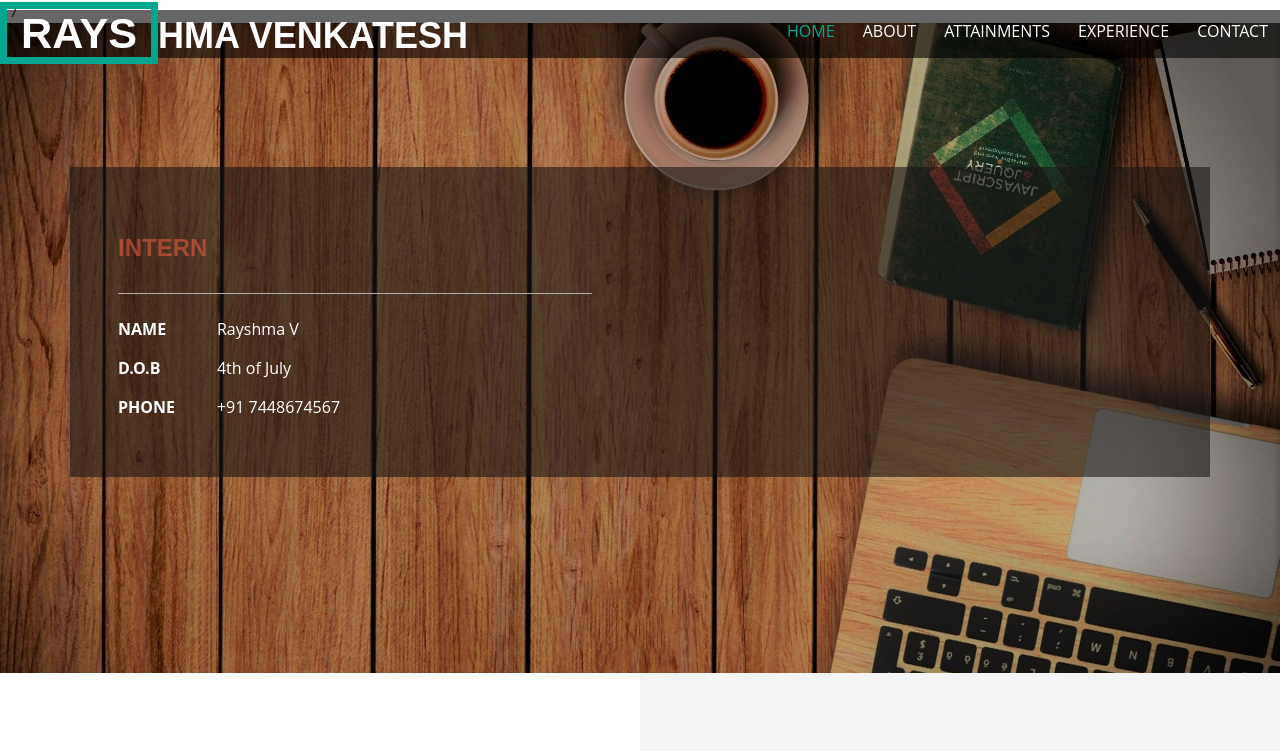
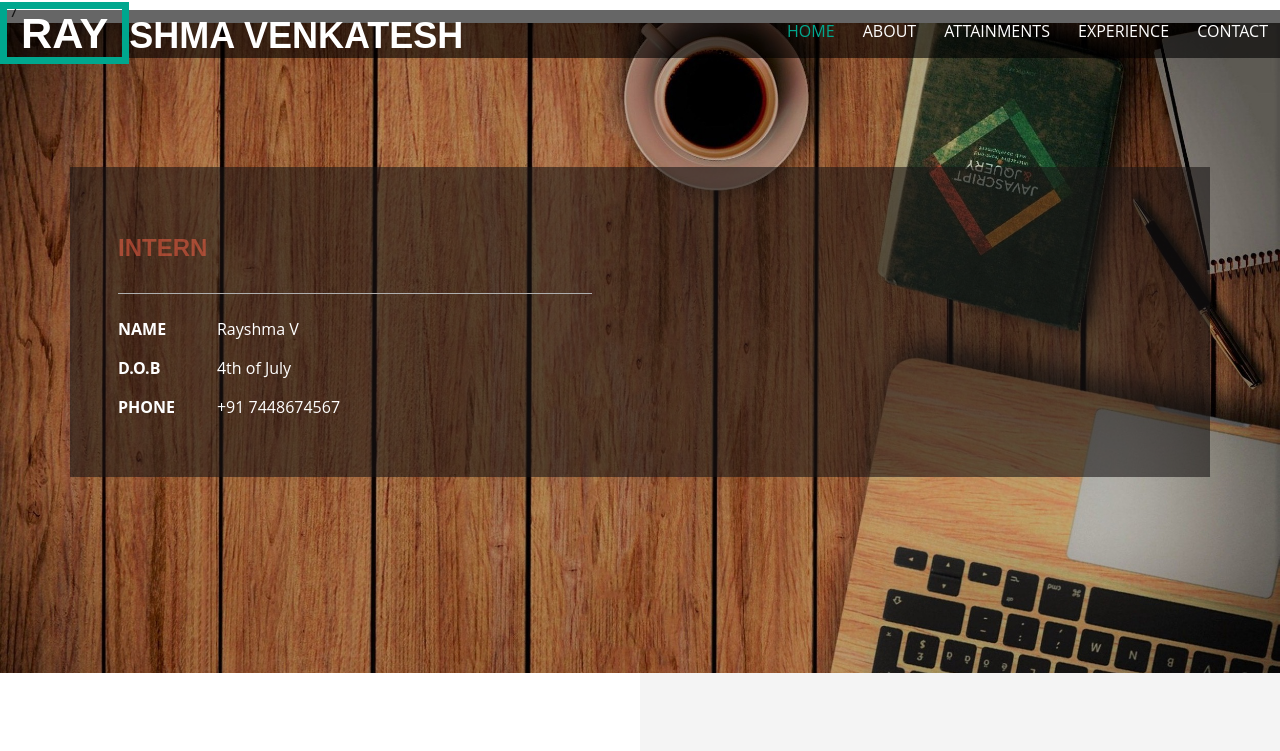
Before and after one commit to VRayshma/VRayshma.github.io, a plain HTML site: page index.html in a window 1280 px wide. Shown: the top 751 px of the page. Drawn offline with Linux system fonts and the light colour scheme; files whose address does not match are found by name.

Commit message:
Update index.html

```diff
--- a/index.html
+++ b/index.html
@@ -41,7 +41,7 @@
 			<div class="top-nav">
 				<div class="navigation">
 					<div class="logo">
-						<h1><a><span>RAYS</span>HMA VENKATESH</a></h1>
+						<h1><a><span>RAY</span>SHMA VENKATESH</a></h1>
 					</div>
 					<div class="navigation-right">
 						<span class="menu"><img src="images/menu.png" alt=" as" /></span>
```
